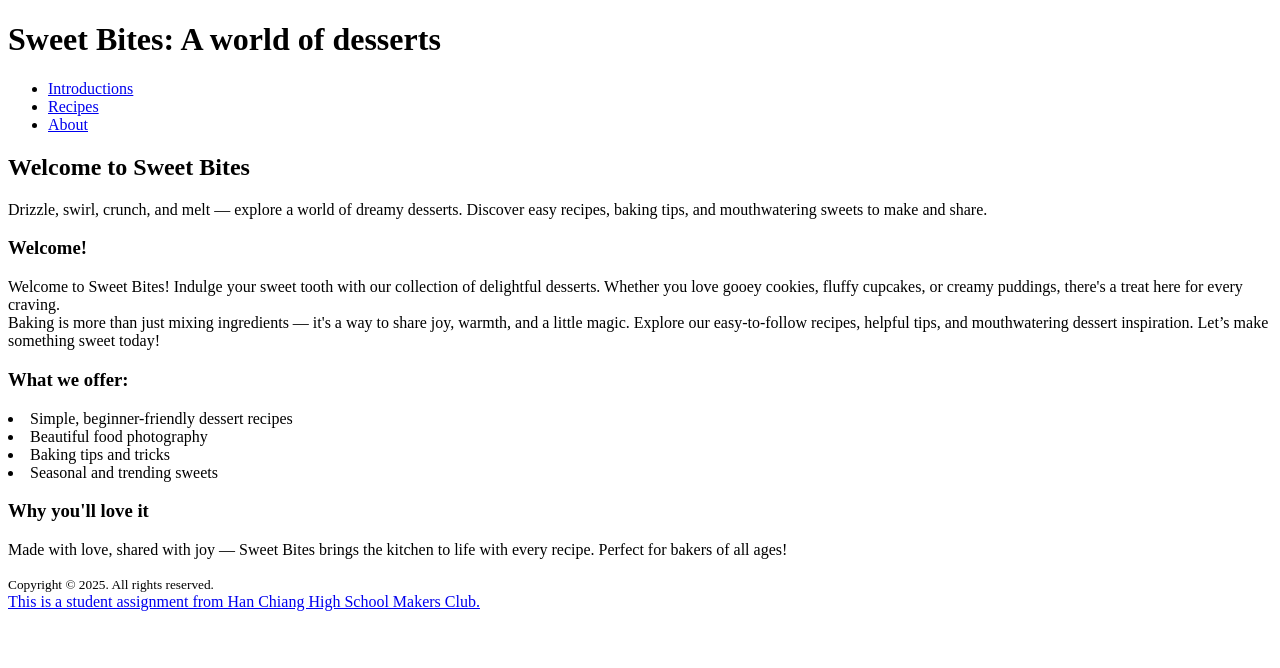
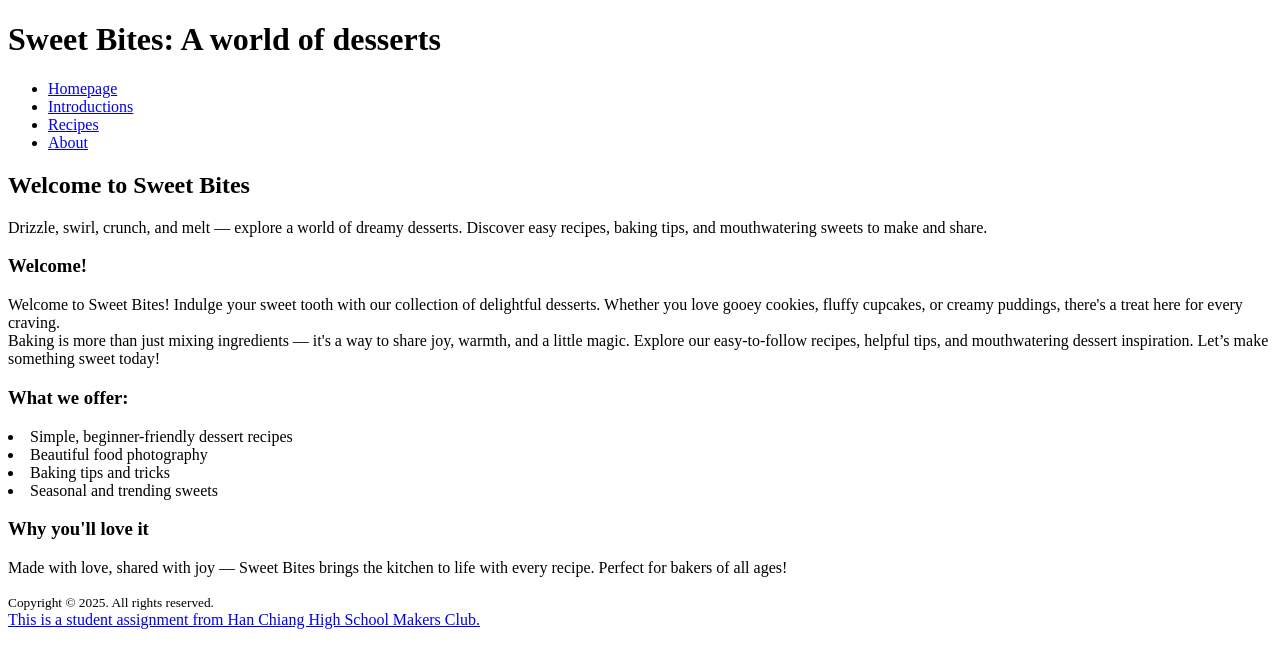
Before and after one commit to wenxiiiiii/wenxiiiiii.github.io, a plain HTML site: page index.html in a window 1280 px wide. Drawn offline with Linux system fonts and the light colour scheme.

Commit message:
Update index.html

```diff
--- a/index.html
+++ b/index.html
@@ -10,9 +10,10 @@
                 <h1>Sweet Bites: A world of desserts</h1>
                   <nav class="navbar">
                       <ul class="nav-links">
-                          <li><a href="#introductions">Introductions</a></li>
-                          <li><a href="#recipes">Recipes</a></li>
-                          <li><a href="#about">About</a></li>
+                          <li><a href="index.html">Homepage</a></li>
+                          <li><a href="introductions.html">Introductions</a></li>
+                          <li><a href="recipes.html">Recipes</a></li>
+                          <li><a href="about.html">About</a></li>
                       </ul>
                   </nav>
                 </nav>
```
